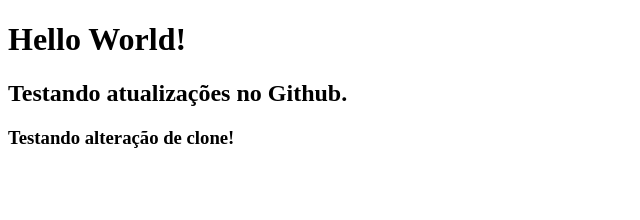
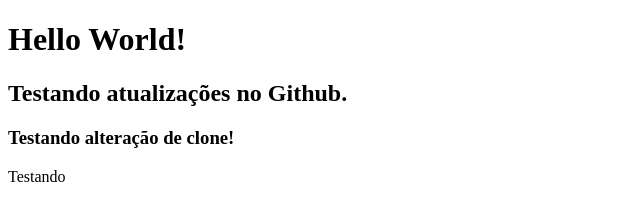
Before and after one commit to ViniLara25/Curso_Git_1, a plain HTML site: page index.html in a window 1280 px wide. Shown: the full height of the page, 0-640 px from the left. Drawn offline with Linux system fonts and the light colour scheme.

Commit message:
Testado reset

```diff
--- a/index.html
+++ b/index.html
@@ -28,6 +28,7 @@
     <h3>
         Testando alteração de clone!
     </h3>
+    <p>Testando</p>
 
 </body>
 </html>
```
Also changed, not shown: about.html (+2 -0 lines).
